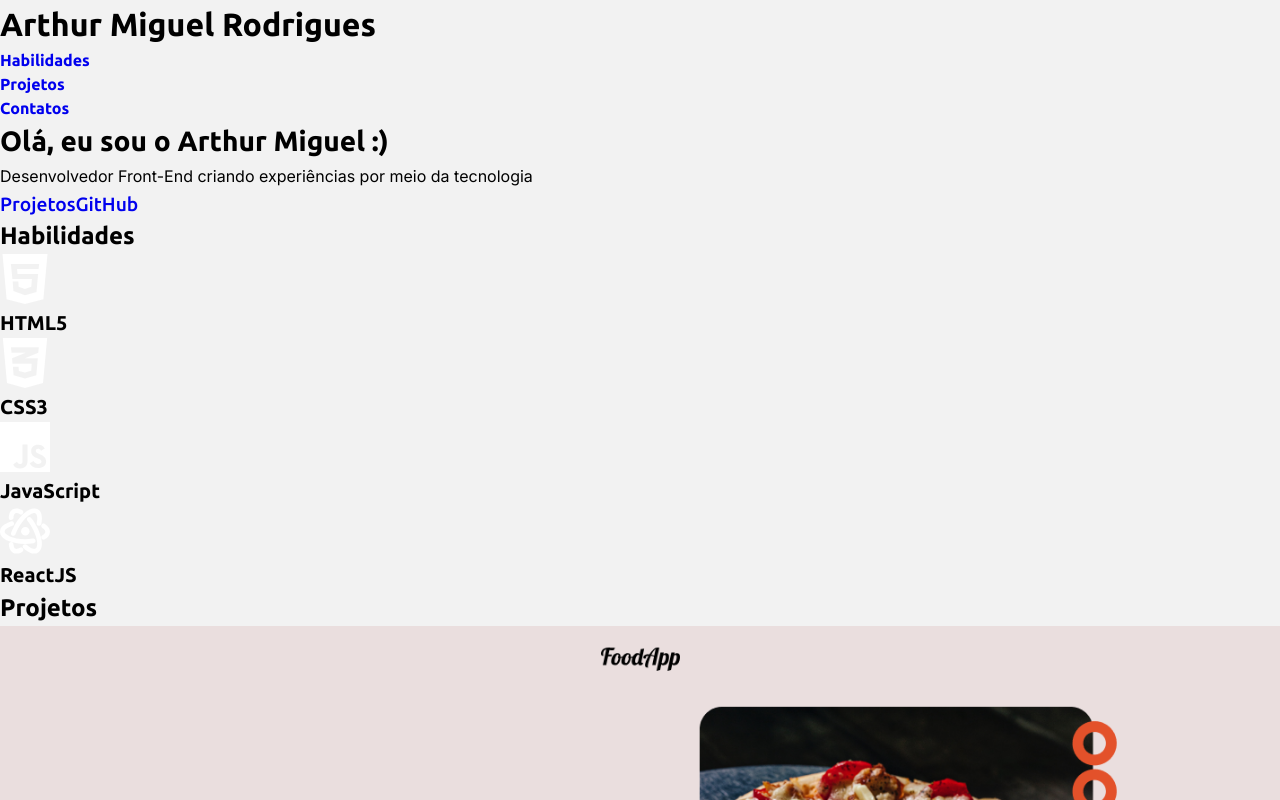
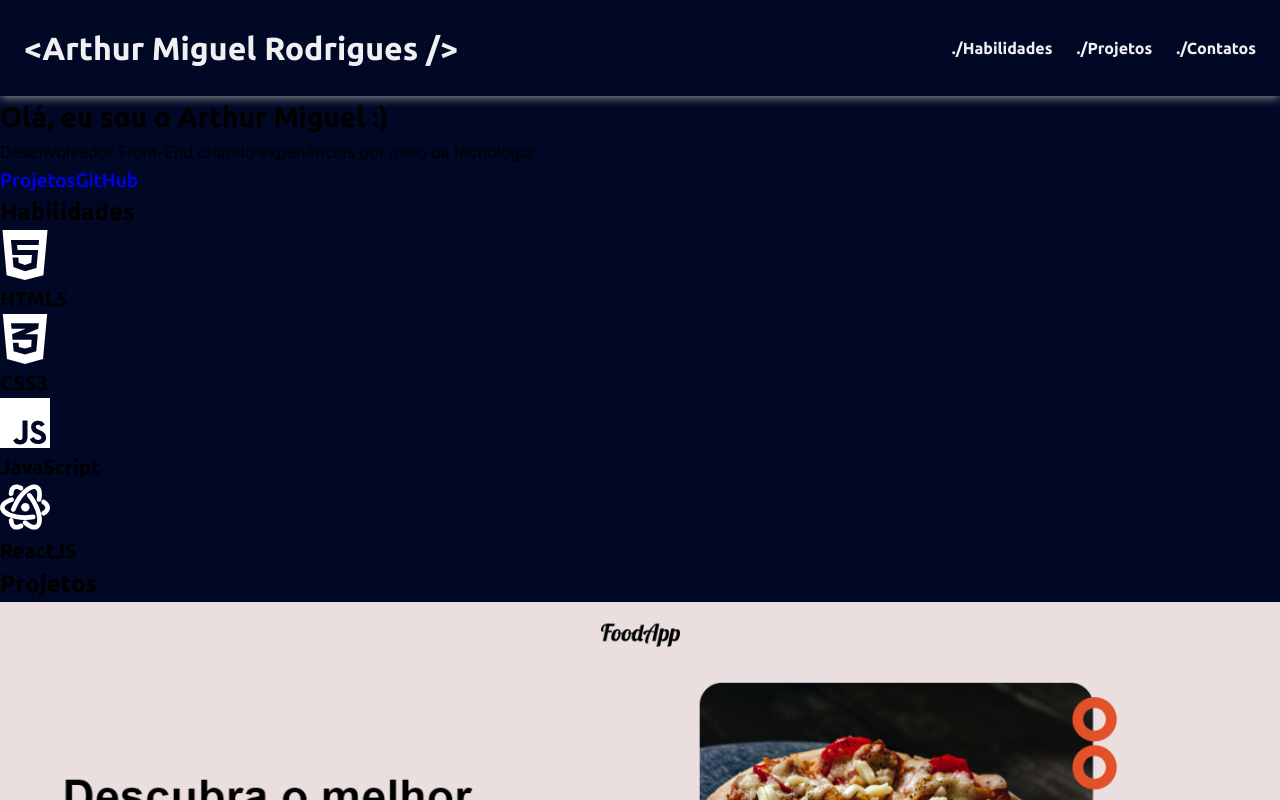
Before and after one commit to m-ruhtra/Portfolio, a React (Vite) app: page / in a window 1280 px wide. Shown: the top 800 px of the page. Built offline with nearby package versions, Linux system fonts and the light colour scheme.

Commit message:
style: Estilização do Header

```diff
--- a/src/components/Header/index.jsx
+++ b/src/components/Header/index.jsx
@@ -1,14 +1,28 @@
+import styles from "./style.module.css";
+
 export const Header = () => {
     return(
         <header>
-            <h1 className="title">Arthur Miguel Rodrigues</h1>
-            <nav>
-                <ul>
-                    <li><a className="title nav-header" href="#">Habilidades</a></li>
-                    <li><a className="title nav-header" href="#">Projetos</a></li>
-                    <li><a className="title nav-header" href="#">Contatos</a></li>
-                </ul>
-            </nav>
+            <div className="container header">
+                <div className={styles.header_box}>
+                    <h1 className="title white">&lt;Arthur Miguel Rodrigues /&gt;</h1>
+                    <nav className={styles.header_nav}>
+                        <ul className={styles.nav_box}>
+                            <li>
+                                <a className="title white" href="#">./Habilidades</a>
+                            </li>
+
+                            <li>
+                                <a className="title white" href="#">./Projetos</a>
+                            </li>
+
+                            <li>
+                                <a className="title white" href="#">./Contatos</a>
+                            </li>
+                        </ul>
+                    </nav>
+                </div>
+            </div>
         </header>
     )
 };
--- /dev/null
+++ b/src/components/Header/style.module.css
@@ -0,0 +1,14 @@
+.header_box{
+    display: flex;
+    flex-direction: row;
+    align-items: center;
+    justify-content: space-between;
+}
+
+.nav_box{
+    display: flex;
+    flex-direction: row;
+    align-items: center;
+
+    gap: 1.5rem;
+}
--- a/src/styles/global.css
+++ b/src/styles/global.css
@@ -4,5 +4,5 @@
 }
 
 body{
-    background: #f2f2f2;
+    background: #010826;
 }
--- /dev/null
+++ b/src/styles/grid.css
@@ -0,0 +1,11 @@
+.container{
+    width: 100%;
+    margin: 0 auto;
+    padding: 1.5rem;
+}
+
+.container.header{
+    /* border-bottom: 2px solid #a1a1a1; */
+
+    box-shadow: 0px 1px 10px #a1a1a1;
+}
--- a/src/styles/index.css
+++ b/src/styles/index.css
@@ -1,3 +1,4 @@
 @import "./reset.css";
 @import "./global.css";
 @import "./typography.css";
+@import "./grid.css";
--- a/src/styles/typography.css
+++ b/src/styles/typography.css
@@ -37,3 +37,7 @@
 .text.btn{
     font-size: 1rem;
 }
+
+.title.white{
+    color: #F0F0F2;
+}
```
